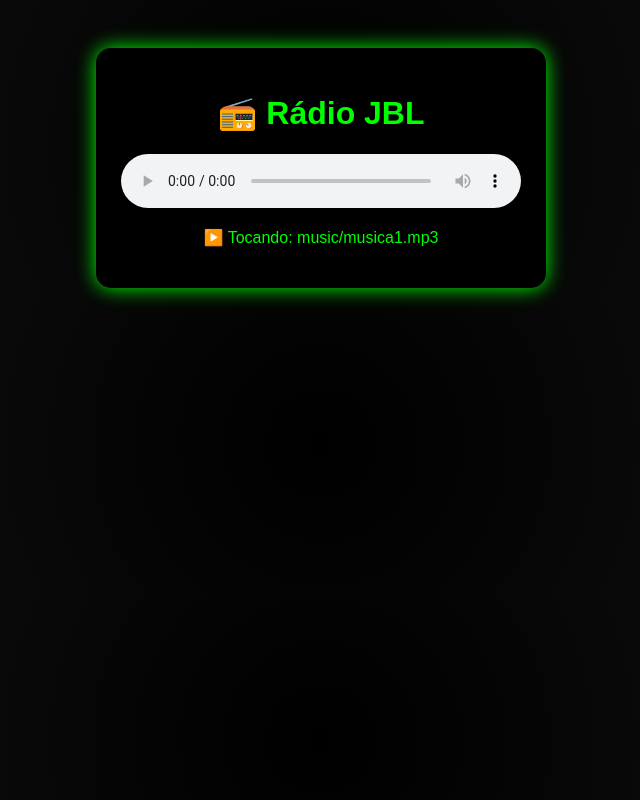
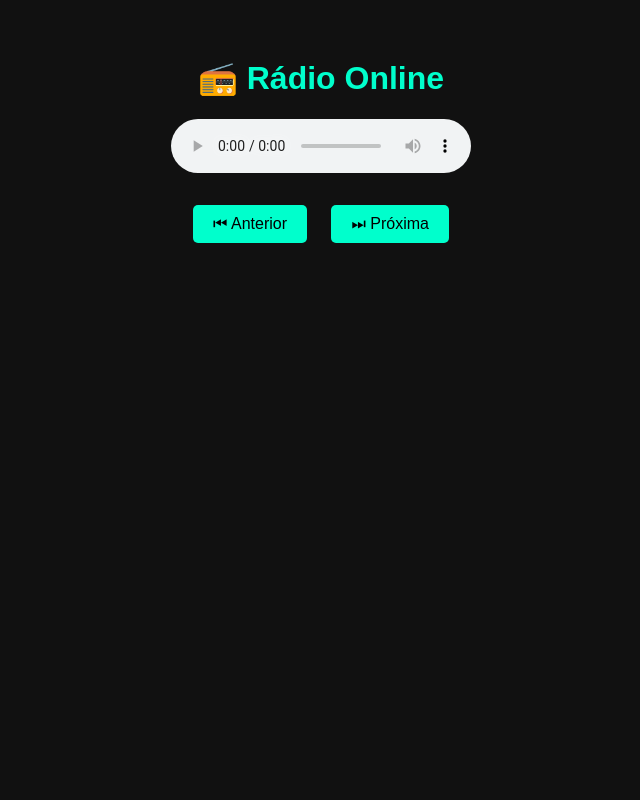
Before and after one commit to iagoh3041-design/radio-upload, a plain HTML site: page index.html in a window 1280 px wide. Shown: the whole page, without its empty margins (319-959 px from the left). Drawn offline with Linux system fonts and the light colour scheme.

Commit message:
Atualizar o index.html

```diff
--- a/index.html
+++ b/index.html
@@ -1,18 +1,82 @@
 <!DOCTYPE html>
 <html lang="pt-BR">
 <head>
-<meta charset="UTF-8">
-<title>📻 Rádio JBL</title>
-<link rel="stylesheet" href="style.css">
+  <meta charset="UTF-8">
+  <title>Rádio Online</title>
+  <meta name="viewport" content="width=device-width, initial-scale=1.0">
+
+  <style>
+    body {
+      background: #111;
+      color: #fff;
+      font-family: Arial, sans-serif;
+      text-align: center;
+      padding: 30px;
+    }
+
+    h1 {
+      color: #00ffcc;
+    }
+
+    button {
+      padding: 10px 20px;
+      margin: 10px;
+      background: #00ffcc;
+      border: none;
+      border-radius: 5px;
+      font-size: 16px;
+      cursor: pointer;
+    }
+
+    button:hover {
+      background: #00ccaa;
+    }
+  </style>
 </head>
+
 <body>
 
-<div class="radio">
-    <h1>📻 Rádio JBL</h1>
-    <audio id="player" controls autoplay></audio>
-    <p id="now">▶️ Tocando...</p>
-</div>
+  <h1>📻 Rádio Online</h1>
 
-<script src="script.js"></script>
+  <audio id="player" controls autoplay></audio>
+
+  <br><br>
+
+  <button onclick="anterior()">⏮ Anterior</button>
+  <button onclick="proxima()">⏭ Próxima</button>
+
+  <script>
+    // 🔥 PLAYLIST AUTOMÁTICA
+    const playlist = [
+      "musicas/musica1.mp3",
+      "musicas/musica2.mp3",
+      "musicas/musica3.mp3"
+    ];
+
+    let indice = 0;
+    const player = document.getElementById("player");
+
+    function tocar() {
+      player.src = playlist[indice];
+      player.play();
+    }
+
+    function proxima() {
+      indice = (indice + 1) % playlist.length;
+      tocar();
+    }
+
+    function anterior() {
+      indice = (indice - 1 + playlist.length) % playlist.length;
+      tocar();
+    }
+
+    // quando acabar a música → próxima
+    player.addEventListener("ended", proxima);
+
+    // inicia
+    tocar();
+  </script>
+
 </body>
 </html>
```
